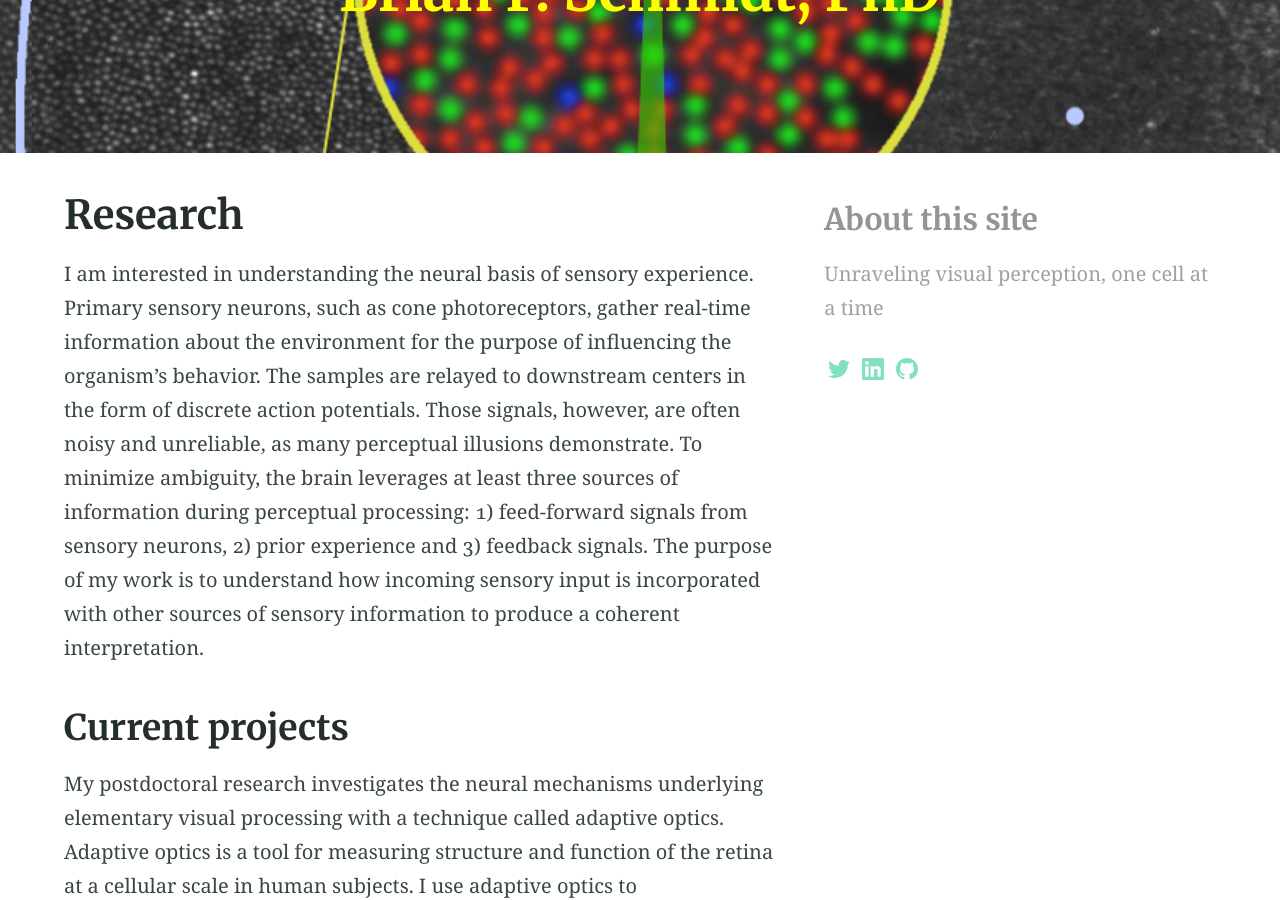
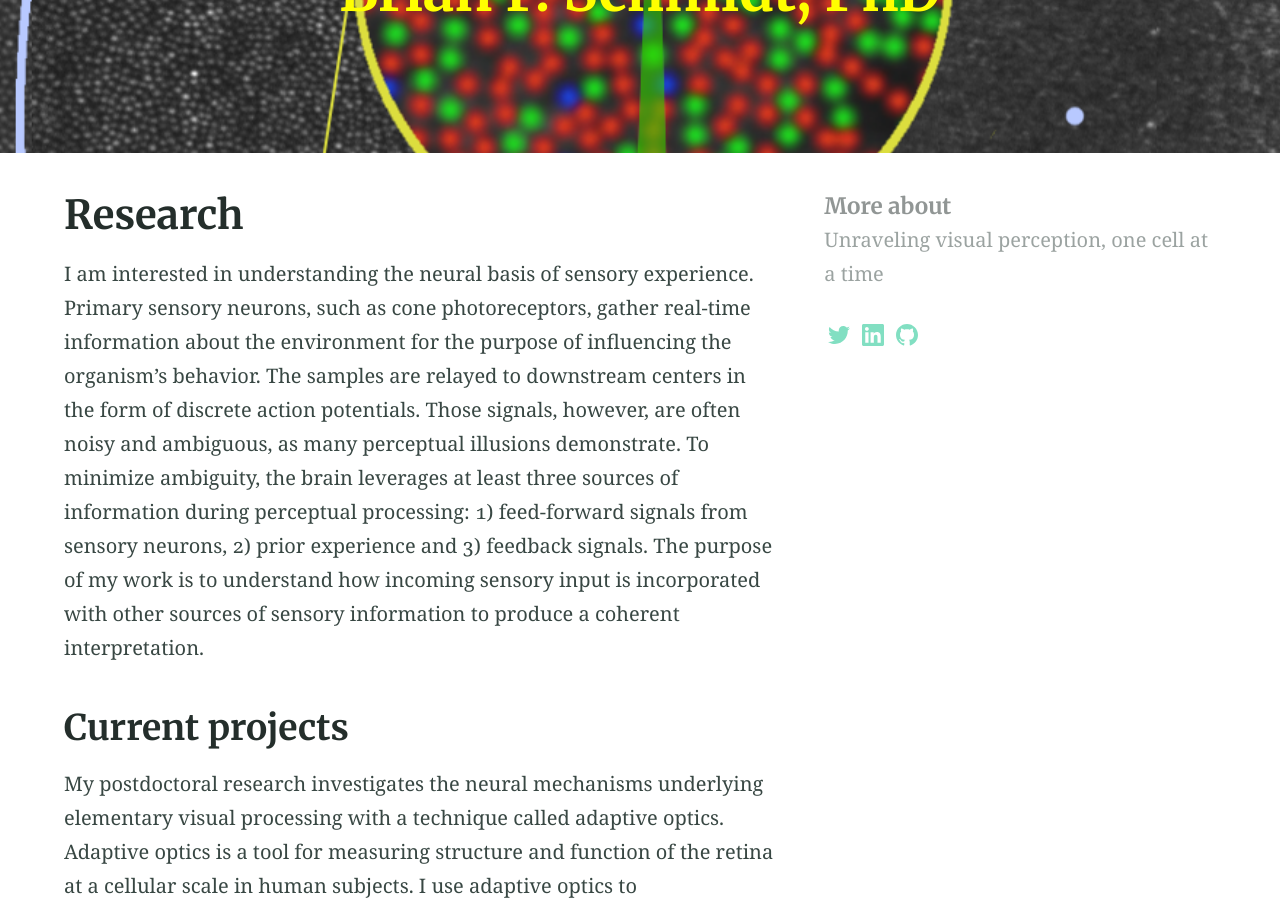
Before and after one commit to bps10/bps10.github.com, a Jekyll site: the page built from research.md, in a window 1280 px wide and 900 px high, scrolled down 271 px. Built offline with Jekyll 4.4.1, drawn with Linux system fonts in a browser that asks for light colours; our own code applies the rules of GitHub Pages for plain Markdown files; some of the changed text lies outside the part shown.

Commit message:
aside and splash page social

```diff
--- a/_includes/site-aside.html
+++ b/_includes/site-aside.html
@@ -7,7 +7,7 @@
 
   {% elsif page.layout == "page" or page.layout == "home" or page.layout == "blog" %}
     <section class="section  section--description">
-      <h3>About this site</h3>
+      <h5>More about</h5>
       <p>{{ site.description }}</p>
       {% include nav-social.html %}
     </section>
--- a/research.md
+++ b/research.md
@@ -10,7 +10,7 @@ feature_text: |
 ---
 
 
-I am interested in understanding the neural basis of sensory experience. Primary sensory neurons, such as cone photoreceptors, gather real-time information about the environment for the purpose of  influencing the organism’s behavior. The samples are relayed to downstream centers in the form of discrete action potentials. Those signals, however, are often noisy and unreliable, as many perceptual illusions demonstrate.  To minimize ambiguity, the brain leverages at least three sources of information during perceptual processing: 1) feed-forward signals from sensory neurons, 2) prior experience and 3) feedback signals. The purpose of my work is to understand how incoming sensory input is incorporated with other sources of sensory information to produce a coherent interpretation.
+I am interested in understanding the neural basis of sensory experience. Primary sensory neurons, such as cone photoreceptors, gather real-time information about the environment for the purpose of  influencing the organism’s behavior. The samples are relayed to downstream centers in the form of discrete action potentials. Those signals, however, are often noisy and ambiguous, as many perceptual illusions demonstrate.  To minimize ambiguity, the brain leverages at least three sources of information during perceptual processing: 1) feed-forward signals from sensory neurons, 2) prior experience and 3) feedback signals. The purpose of my work is to understand how incoming sensory input is incorporated with other sources of sensory information to produce a coherent interpretation.
 
 ## Current projects
 
@@ -19,7 +19,7 @@ My postdoctoral research investigates the neural mechanisms underlying elementar
 ## Adaptive optics ophthalmoscope
 
 ![AO image](../static/img/S20076R_IR_image_quality.png)
-Figure 1. Adaptive optics image of my right eye taken at three different retinal locations. A. Very center of the retina or foveola. Cones here are very small (each blob is a single cone). This is where what we use to read fine print. B. 1.5 degrees away from the center of gaze. At this location cones become larger in size and rods (the smaller blobs) are found in about equal number to the cones C. 5 degrees away from center. Here rods become clearly visible and more numerous than cones. Scale bar = 1 arcmin or about 5 microns. For reference, the width of a human hair is about [30-100 microns](https://en.wikipedia.org/wiki/Hair%27s_breadth).
+Figure 1. Adaptive optics image of my right eye taken at three different retinal locations. A. Very center of the retina or foveola. Cones here are very small (each blob is a single cone). This is the area we use to read fine print. B. 1.5 degrees away from the center of gaze. At this location cones become larger in size and rods (the smaller blobs) are found in about equal number to the cones C. 5 degrees away from center. Here rods become clearly visible and more numerous than cones. Scale bar = 1 arcmin or about 5 microns. For reference, the width of a human hair is about [30-100 microns](https://en.wikipedia.org/wiki/Hair%27s_breadth).
 
 ## Publications
 
```
Also changed, not shown: index.md (+3 -2 lines), 7 other files.
